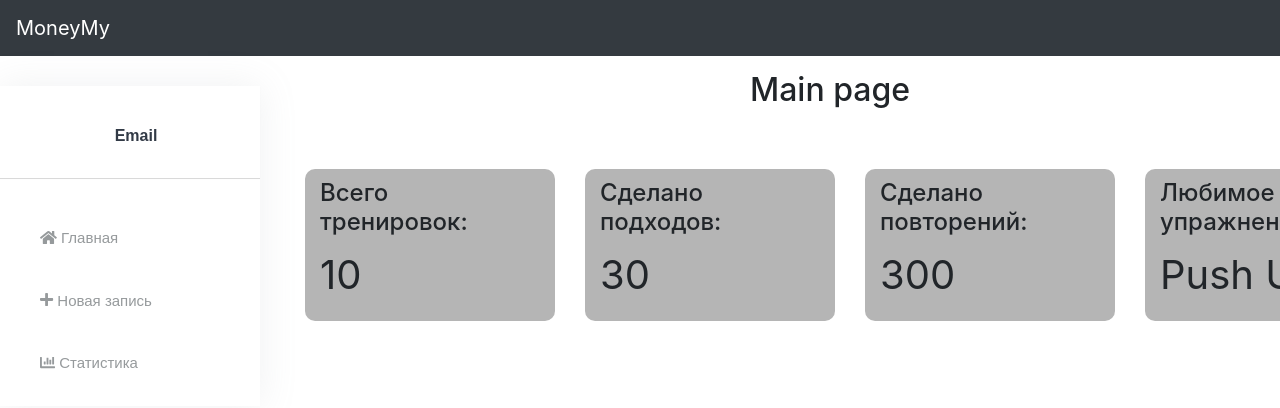
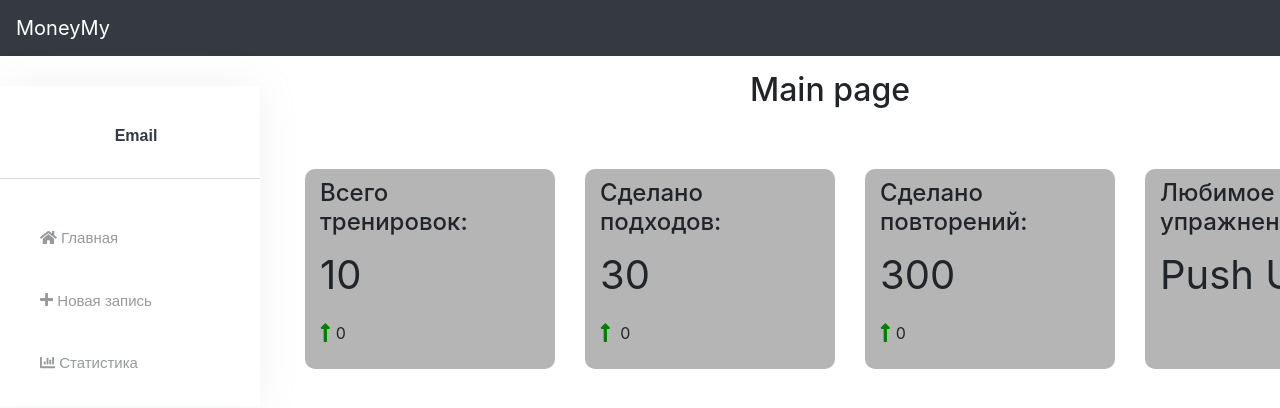
Before and after one commit to zanchess/STSKP, a React app: page / in a window 1280 px wide. Shown: the top 408 px of the page. Built offline with nearby package versions, Linux system fonts and the light colour scheme.

Commit message:
feat: add main modal for cleaning info

```diff
--- a/src/components/MainInfo/MainInfo.jsx
+++ b/src/components/MainInfo/MainInfo.jsx
@@ -1,3 +1,5 @@
+import { faLongArrowAltUp } from '@fortawesome/free-solid-svg-icons';
+import { FontAwesomeIcon } from '@fortawesome/react-fontawesome';
 import React from 'react';
 import { connect } from 'react-redux';
 import { clearTotal } from '../../redux/actions/actions';
@@ -24,6 +26,11 @@ const MainInfo = (props) => {
             <p className="main-info__p">
               {props.totalInfo.totalTraining}
             </p>
+            <div className="main-info__progress">
+              <FontAwesomeIcon icon={faLongArrowAltUp} size="lg" color="green" />
+              <span>{props.totalInfo.lastTraining}</span>
+            </div>
+
           </div>
           <div className="main-info__block">
             <h4 className="main-info__head">
@@ -37,6 +44,11 @@ const MainInfo = (props) => {
             <p className="main-info__p">
               {props.totalInfo.approachesDone}
             </p>
+            <div className="main-info__progress">
+              <FontAwesomeIcon icon={faLongArrowAltUp} size="lg" color="green" />
+              {' '}
+              <span>{props.totalInfo.lastApproaches}</span>
+            </div>
           </div>
           <div className="main-info__block">
             <h4 className="main-info__head">
@@ -50,6 +62,10 @@ const MainInfo = (props) => {
             <p className="main-info__p">
               {props.totalInfo.repsDone}
             </p>
+            <div className="main-info__progress">
+              <FontAwesomeIcon icon={faLongArrowAltUp} size="lg" color="green" />
+              <span>{props.totalInfo.lastReps}</span>
+            </div>
           </div>
           <div className="main-info__block">
             <h4 className="main-info__head">
--- a/src/components/MainInfo/main-info.scss
+++ b/src/components/MainInfo/main-info.scss
@@ -16,7 +16,7 @@
   .main-info__block{
     border-radius: 10px;
     background-color: rgb(181, 181, 181);
-    min-height: 150px;
+    min-height: 200px;
     display: flex;
     flex-direction: column;
     padding-top: 10px;
@@ -27,4 +27,9 @@
   .main-info__p{
     font-size: 40px;
   }
+
+  .main-info__progress > span{
+    display: inline-block;
+    margin-left: 5px;
+  }
 }
--- a/src/redux/reducers/total.js
+++ b/src/redux/reducers/total.js
@@ -4,6 +4,10 @@ const initialState = {
   totalTraining: 10,
   approachesDone: 30,
   repsDone: 300,
+  lastTraining: 0,
+  lastApproaches: 0,
+  lastReps: 0,
+
   favoriteExercise: 'Push Up',
 
 };
```
Also changed, not shown: src/components/MainModal/MainModal.jsx (added, +53 -0 lines).
